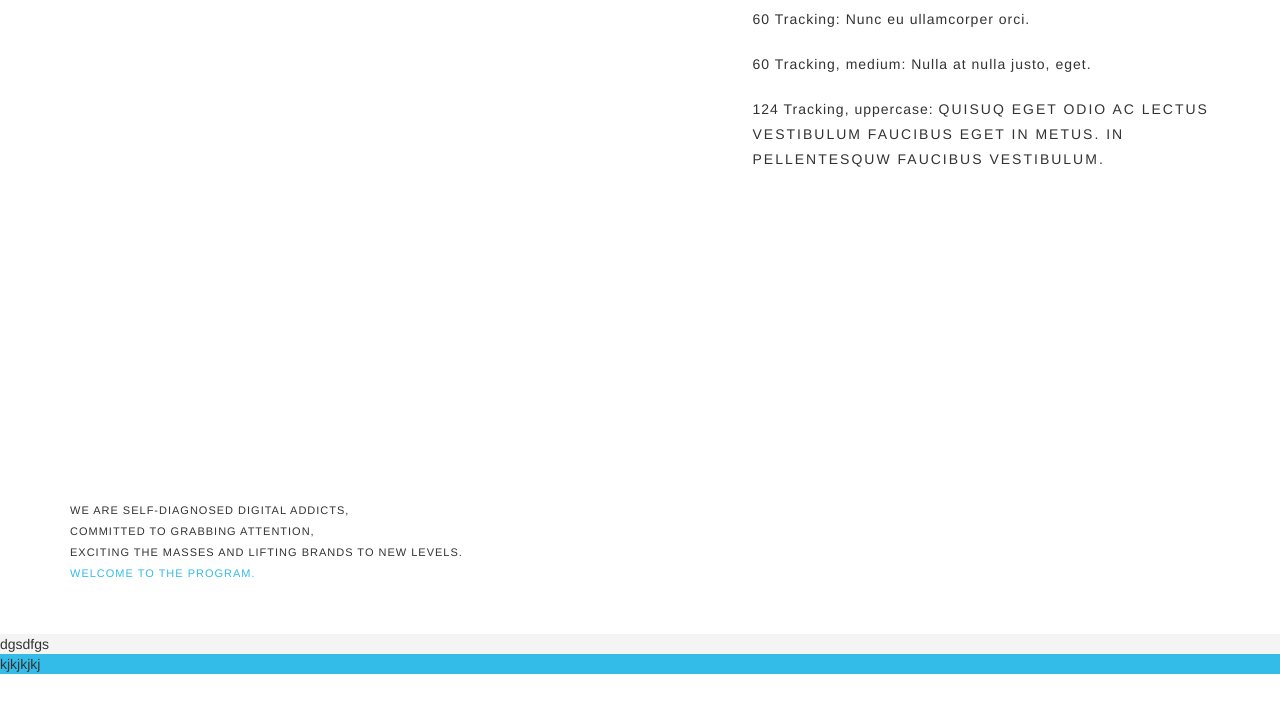
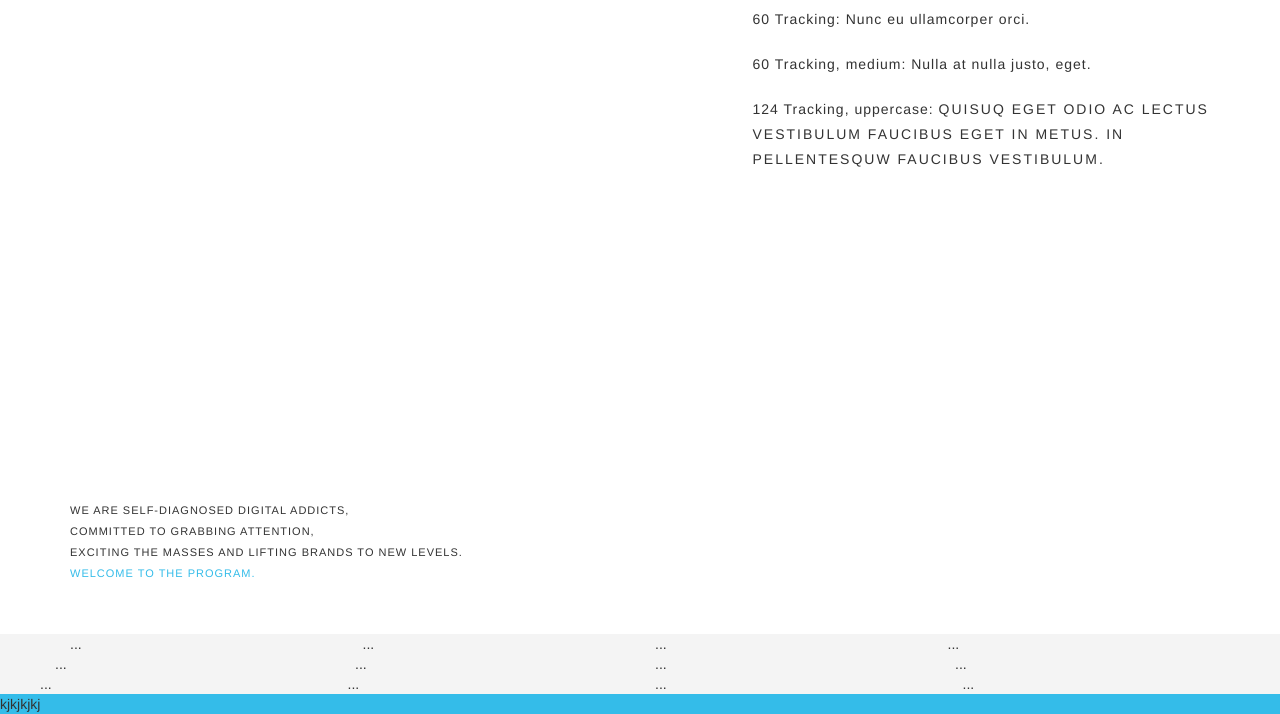
Before and after one commit to castledoor/the_program_code_test, a plain HTML site: page index.html in a window 1280 px wide. Shown: the part 173-887 px from the top of the page. Before the commit the page ends 847 px from the top, so only its background shows below. Drawn offline with Linux system fonts and the light colour scheme.

Commit message:
progresses part II - logoscaffolld with placeholders

```diff
--- a/index.html
+++ b/index.html
@@ -39,15 +39,55 @@
               <span class="new-line">exciting the masses and lifting brands to new levels.<span>
               <span class="new-line" id="welcome"> Welcome to The Program.</span>
             </p>
-
-
-
           </div>
         </div>
       </div>
     </section>
     <section class="grey">
-      dgsdfgs
+      <div class="container">
+        <div class="row">
+          <div class="col-sm-3">
+            ...
+          </div>
+          <div class="col-sm-3">
+            ...
+          </div>
+          <div class="col-sm-3">
+            ...
+          </div>
+          <div class="col-sm-3">
+            ...
+          </div>
+        <div>
+        <div class="row">
+          <div class="col-sm-3">
+            ...
+          </div>
+          <div class="col-sm-3">
+            ...
+          </div>
+          <div class="col-sm-3">
+            ...
+          </div>
+          <div class="col-sm-3">
+            ...
+          </div>
+        <div>
+        <div class="row">
+          <div class="col-sm-3">
+            ...
+          </div>
+          <div class="col-sm-3">
+            ...
+          </div>
+          <div class="col-sm-3">
+            ...
+          </div>
+          <div class="col-sm-3">
+            ...
+          </div>
+        <div>
+      </div>
     </section>
     <footer class="blue">
       kjkjkjkj
```
Lines whose indentation alone changed are shown as unchanged.
